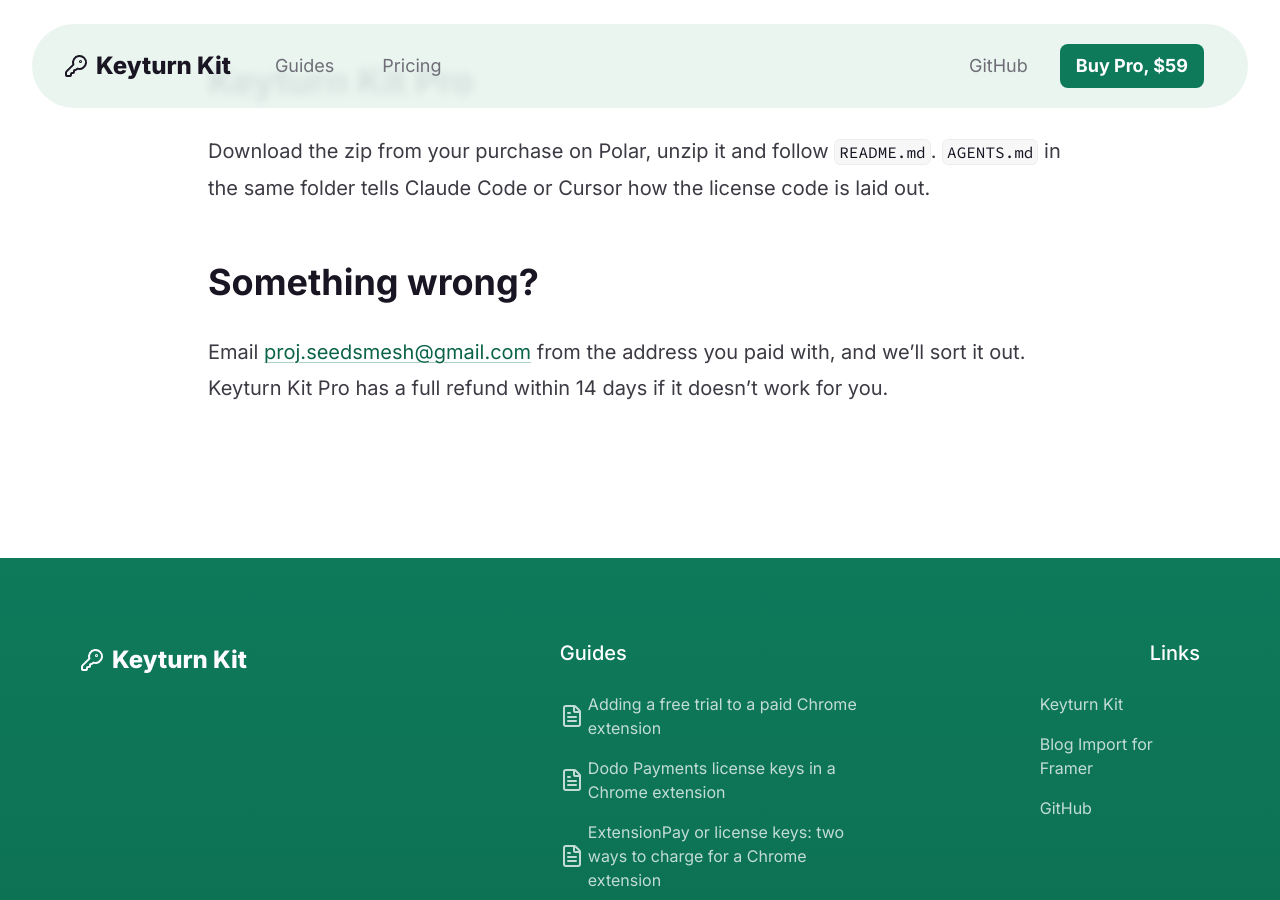
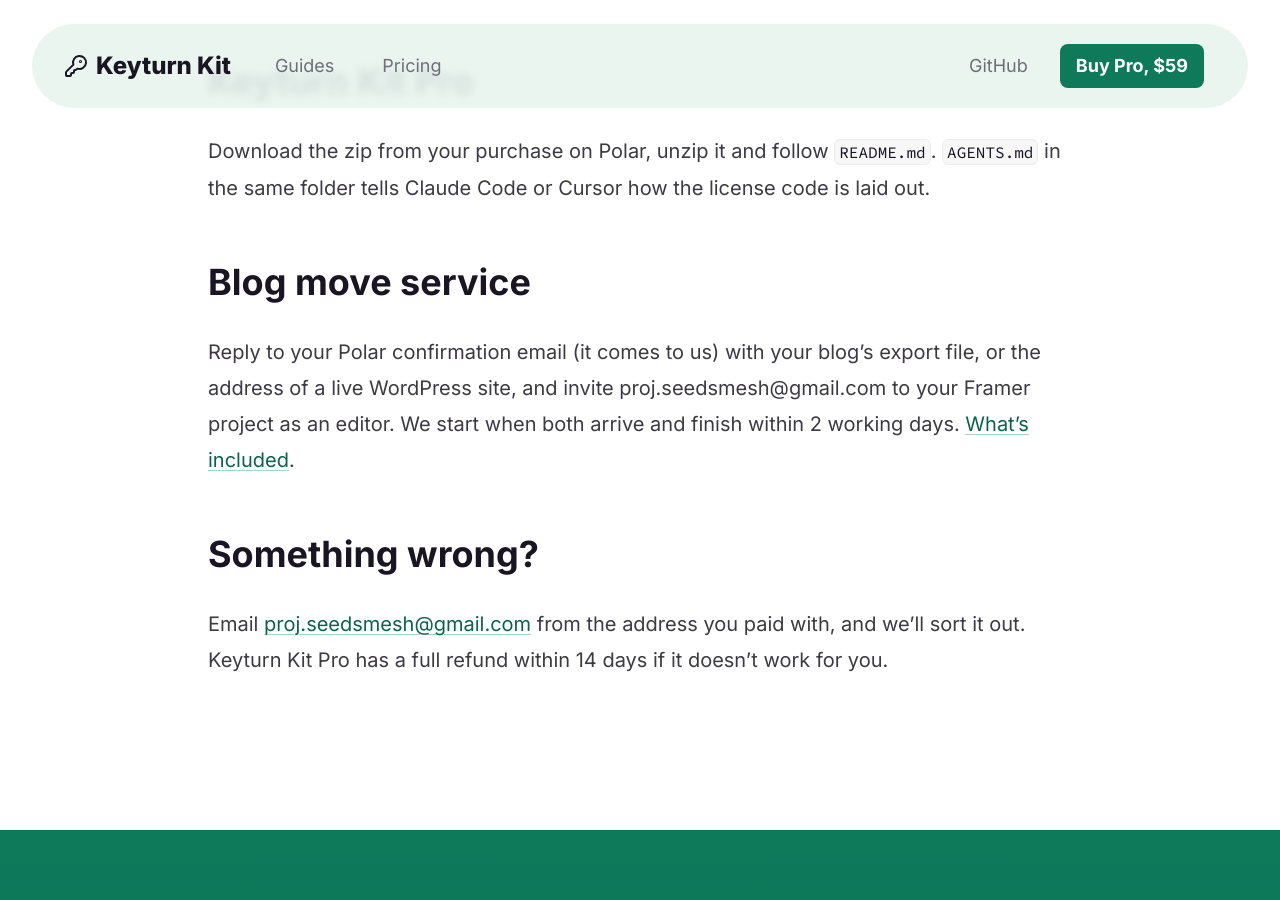
Before and after one commit to keyturnkit/keyturnkit.github.io, a Jekyll site: the page built from thanks.md, in a window 1280 px wide and 900 px high, scrolled down 804 px. Built offline with Jekyll 4.4.1, drawn with Linux system fonts in a browser that asks for light colours.

Commit message:
Thanks page: steps for the blog move service (V334)

```diff
--- a/thanks.md
+++ b/thanks.md
@@ -22,6 +22,10 @@
 
 Download the zip from your purchase on Polar, unzip it and follow `README.md`. `AGENTS.md` in the same folder tells Claude Code or Cursor how the license code is laid out.
 
+## Blog move service
+
+Reply to your Polar confirmation email (it comes to us) with your blog's export file, or the address of a live WordPress site, and invite proj.seedsmesh@gmail.com to your Framer project as an editor. We start when both arrive and finish within 2 working days. [What's included](/blog-move/).
+
 ## Something wrong?
 
 Email [proj.seedsmesh@gmail.com](mailto:proj.seedsmesh@gmail.com) from the address you paid with, and we'll sort it out. Keyturn Kit Pro has a full refund within 14 days if it doesn't work for you.
```
